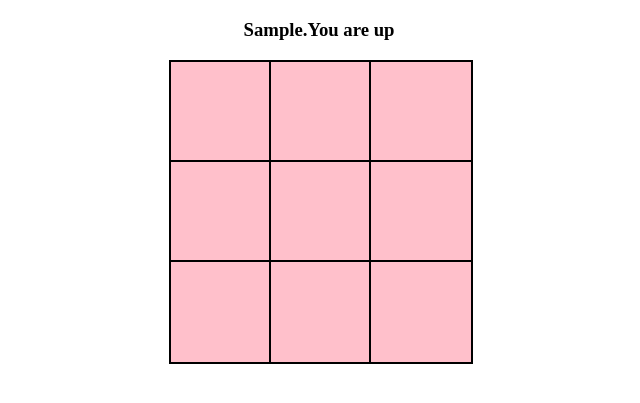
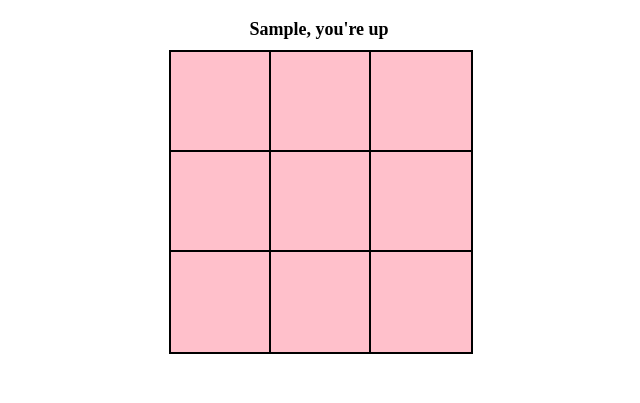
Before and after one commit to acciojob/tictactoe-YashSahaa, a website: page main.html in a window 1280 px wide. Both pictures are taken after typing "Sample", "Sample" into the empty fields and a click on the button "Start Game". Shown: the part 61-464 px from the top of the page, without its empty margins (321-961 px from the left). Drawn offline with Linux system fonts and the light colour scheme.

Commit message:
submission

```diff
--- a/main.html
+++ b/main.html
@@ -10,7 +10,7 @@
 	<!-- the entire body must be written by student -->
 	<div class="container">
 		<h1>Tic Tac Toe</h1>
-		<form >
+		<form>
 			<label for="player1">Player 1</label>
 			<input type="text" id="player1" placeholder="enter name" required>
 			<br><br>
@@ -19,8 +19,8 @@
 			<br><br>
 			<button type="submit" id="submit">Start Game</button>
 		</form>
-		<div class="message dis">
-			<h3 ></h3>
+		<div class="boxcontainer dis">
+			<div class="message"></div>
 			<div class="boxes">
 				<div id="b1" class="box"></div>
 				<div id="b2" class="box"></div>
--- a/script.js
+++ b/script.js
@@ -1,9 +1,9 @@
 //your JS code here. If required.
 let submit = document.getElementById("submit")
 let inputs = document.querySelectorAll("input")
-let message = document.querySelector(".message")
+let message = document.querySelector(".boxcontainer")
 let form = document.querySelector('form')
-let heading = document.querySelector("h3")
+let heading = document.querySelector(".message")
 
 let box = document.querySelectorAll(".box")
 
@@ -13,7 +13,7 @@ submit.addEventListener("click",(event_details)=>{
         form.classList.add("dis")
         message.classList.remove("dis")
 
-        heading.innerText = `${inputs[0].value}.You are up`
+        heading.innerText = `${inputs[0].value}, you're up`
         let count = 0
         let val = true;
         let game = true;
@@ -34,10 +34,10 @@ submit.addEventListener("click",(event_details)=>{
                     if(checkForWin()){
 
                         if(count%2==0){
-                            heading.innerText = `${inputs[1].value}.Won`
+                            heading.innerText = `${inputs[1].value}, congratulations you won!`
                         }
                         else{
-                            heading.innerText = `${inputs[0].value}.Won`
+                            heading.innerText = `${inputs[0].value}, congratulations you won!`
                         }
                         game=false;
 
@@ -47,10 +47,10 @@ submit.addEventListener("click",(event_details)=>{
                             heading.innerText = `Game Over`
                         }
                         else if(count%2==0){
-                            heading.innerText = `${inputs[0].value}.You are up`
+                            heading.innerText = `${inputs[0].value}, you're up`
                         }
                         else{
-                            heading.innerText = `${inputs[1].value}.You are up`
+                            heading.innerText = `${inputs[1].value}, you're up`
                         }
 
                     }
--- a/styles.css
+++ b/styles.css
@@ -27,3 +27,8 @@
 .won{
     background-color: #800080;
 }
+.message{
+    font-size: large;
+    font-weight: bold;
+    margin: 10px;
+}
```
